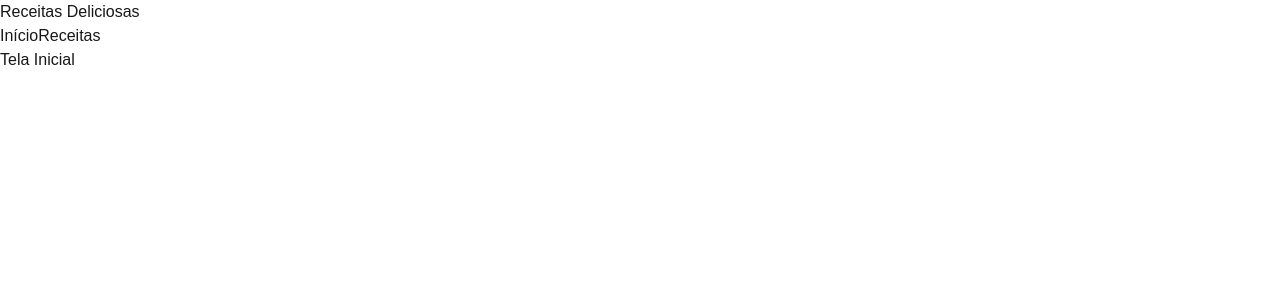
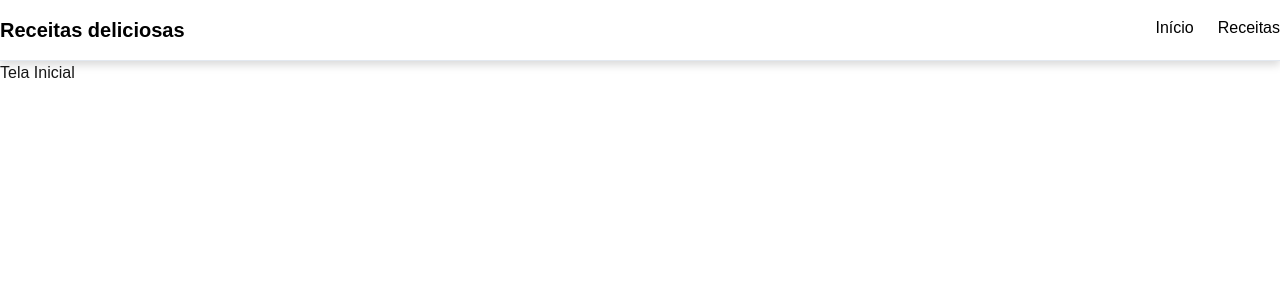
Before and after one commit to rafa-lsc/receitas-byron, a Next.js app: page / in a window 1280 px wide. Shown: the top 300 px of the page. Built offline with nearby package versions, Linux system fonts and the light colour scheme.

Commit message:
feat: adiciona estilos ao header

```diff
--- a/src/components/Header/index.tsx
+++ b/src/components/Header/index.tsx
@@ -1,19 +1,21 @@
 import Link from "next/link";
 
-export default function Header (){
-    return(
-        <header>
-            <Link href="/">Receitas Deliciosas</Link>
+export default function Header() {
+  return (
+    <header className="w-full bg-white text-black py-4 border-b border-slate-200 drop-shadow-lg">
+      <div className="flex justify-between container mx-auto">
+        <Link className="text-xl font-bold hover:scale-105 transition-all" href="/">Receitas deliciosas</Link>
 
-            <nav>
-                <Link href="/">
+        <nav className="flex gap-6">
+          <Link className="hover:text-orange-500 transition-colors" href="/">
             Início
           </Link>
 
-                <Link href="/receitas">
+          <Link className="hover:text-orange-500 transition-colors" href="/receitas">
             Receitas
           </Link>
         </nav>
+      </div>
     </header>
   )
 }
```
Lines whose indentation alone changed are shown as unchanged.
